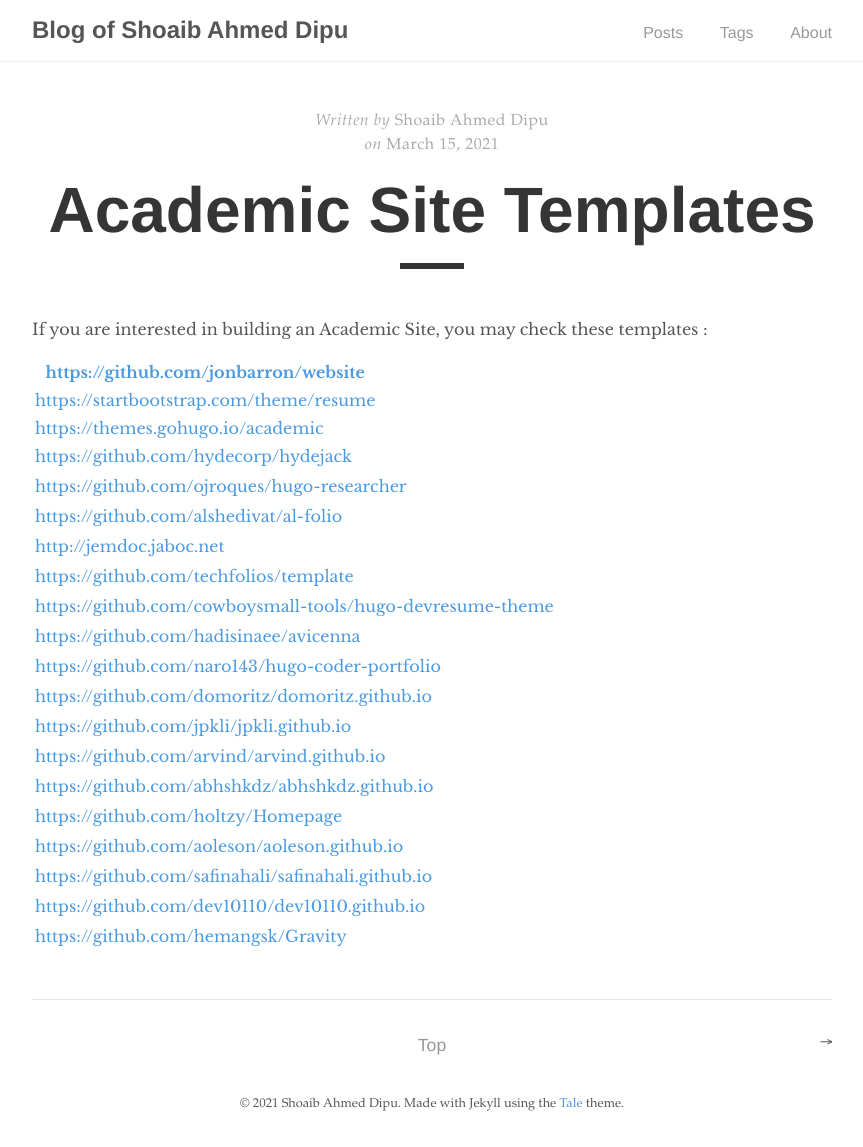
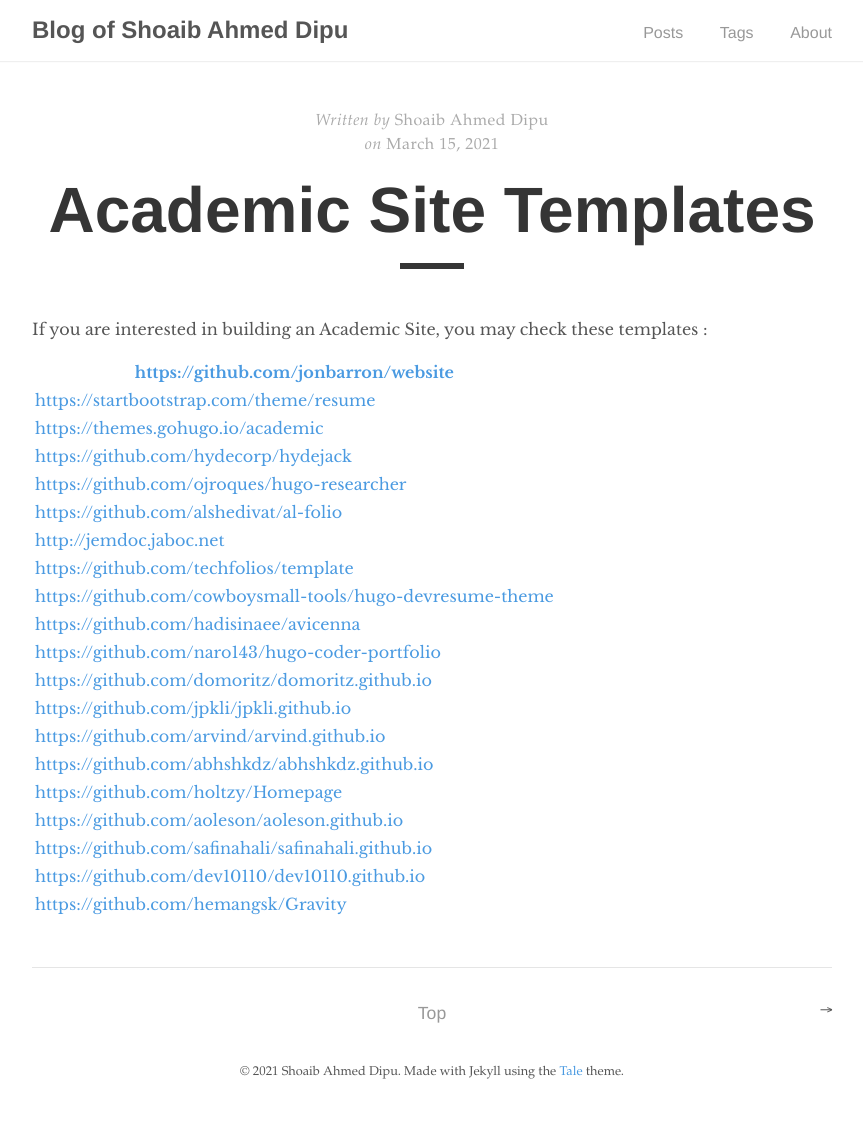
Before and after one commit to shoaibdipu/tale, a Jekyll site: the page built from _posts/2021-03-15-academic-site-templates.md, in a window 1280 px wide. Shown: the whole page, without its empty margins (208-1071 px from the left). Built offline with Jekyll 4.4.1, drawn with Linux system fonts in a browser that asks for light colours; after the commit the page ends 1115 px from its top, so only the background shows below that.

Commit message:
Update 2021-03-15-academic-site-templates.md

```diff
--- a/_posts/2021-03-15-academic-site-templates.md
+++ b/_posts/2021-03-15-academic-site-templates.md
@@ -8,42 +8,44 @@ published : true
 
 If you are interested in building an Academic Site, you may check these templates :
 
+| -------------------------------------- |
 | <https://github.com/jonbarron/website> |
 | -------------------------------------- |
 | <https://startbootstrap.com/theme/resume> |
 | -------------------------------------- |
 | <https://themes.gohugo.io/academic> |
 | -------------------------------------- |
-| <https://github.com/hydecorp/hydejack> | <br>
-
-| <https://github.com/ojroques/hugo-researcher> | <br>
-
-| <https://github.com/alshedivat/al-folio> | <br>
-
-| <http://jemdoc.jaboc.net> | <br>
-
-| <https://github.com/techfolios/template> | <br>
-
-| <https://github.com/cowboysmall-tools/hugo-devresume-theme> | <br>
-
-| <https://github.com/hadisinaee/avicenna> | <br>
-
-| <https://github.com/naro143/hugo-coder-portfolio> | <br>
-
-| <https://github.com/domoritz/domoritz.github.io> | <br>
-
-| <https://github.com/jpkli/jpkli.github.io> | <br>
-
-| <https://github.com/arvind/arvind.github.io> | <br>
-
-| <https://github.com/abhshkdz/abhshkdz.github.io> | <br>
-
-| <https://github.com/holtzy/Homepage> | <br>
-
-| <https://github.com/aoleson/aoleson.github.io> | <br>
-
-| <https://github.com/safinahali/safinahali.github.io> | <br>
-
-| <https://github.com/dev10110/dev10110.github.io> | <br>
-
+| <https://github.com/hydecorp/hydejack> |
+| -------------------------------------- |
+| <https://github.com/ojroques/hugo-researcher> |
+| -------------------------------------- |
+| <https://github.com/alshedivat/al-folio> |
+| -------------------------------------- |
+| <http://jemdoc.jaboc.net> |
+| -------------------------------------- |
+| <https://github.com/techfolios/template> |
+| -------------------------------------- |
+| <https://github.com/cowboysmall-tools/hugo-devresume-theme> |
+| -------------------------------------- |
+| <https://github.com/hadisinaee/avicenna> |
+| -------------------------------------- |
+| <https://github.com/naro143/hugo-coder-portfolio> |
+| -------------------------------------- |
+| <https://github.com/domoritz/domoritz.github.io> |
+| -------------------------------------- |
+| <https://github.com/jpkli/jpkli.github.io> |
+| -------------------------------------- |
+| <https://github.com/arvind/arvind.github.io> |
+| -------------------------------------- |
+| <https://github.com/abhshkdz/abhshkdz.github.io> |
+| -------------------------------------- |
+| <https://github.com/holtzy/Homepage> |
+| -------------------------------------- |
+| <https://github.com/aoleson/aoleson.github.io> |
+| -------------------------------------- |
+| <https://github.com/safinahali/safinahali.github.io> |
+| -------------------------------------- |
+| <https://github.com/dev10110/dev10110.github.io> |
+| -------------------------------------- |
 | <https://github.com/hemangsk/Gravity> |
+| -------------------------------------- |
```
